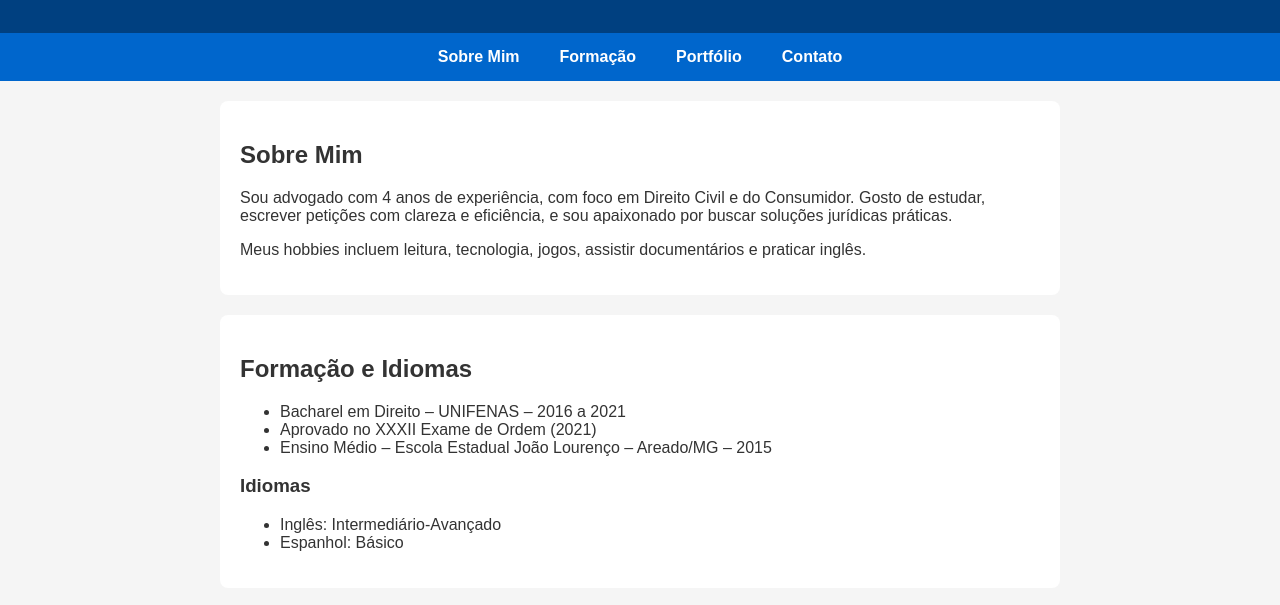
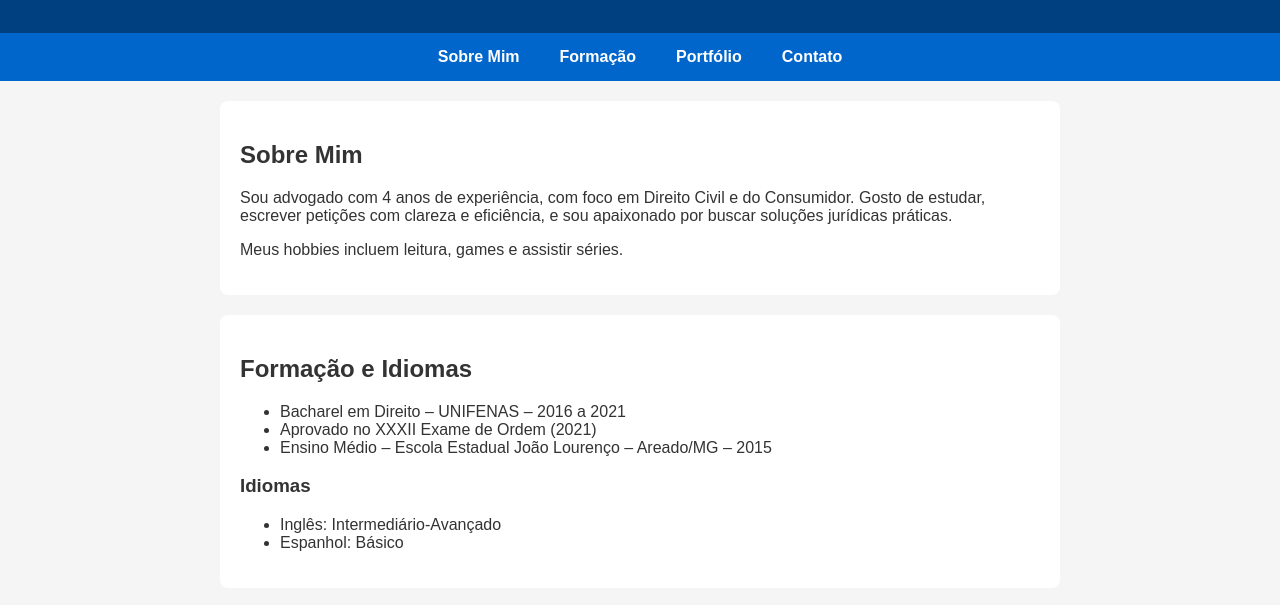
Before and after one commit to bryanmarqs/Site-Bryan-Marques, a plain HTML site: page index.html in a window 1280 px wide. Shown: the part 121-726 px from the top of the page. Drawn offline with Linux system fonts and the light colour scheme.

Commit message:
Update index.html

```diff
--- a/index.html
+++ b/index.html
@@ -21,7 +21,7 @@
   <section id="sobre">
     <h2>Sobre Mim</h2>
     <p>Sou advogado com 4 anos de experiência, com foco em Direito Civil e do Consumidor. Gosto de estudar, escrever petições com clareza e eficiência, e sou apaixonado por buscar soluções jurídicas práticas.</p>
-    <p>Meus hobbies incluem leitura, tecnologia, jogos, assistir documentários e praticar inglês.</p>
+    <p>Meus hobbies incluem leitura, games e assistir séries.</p>
   </section>
 
   <section id="formacao">
```
